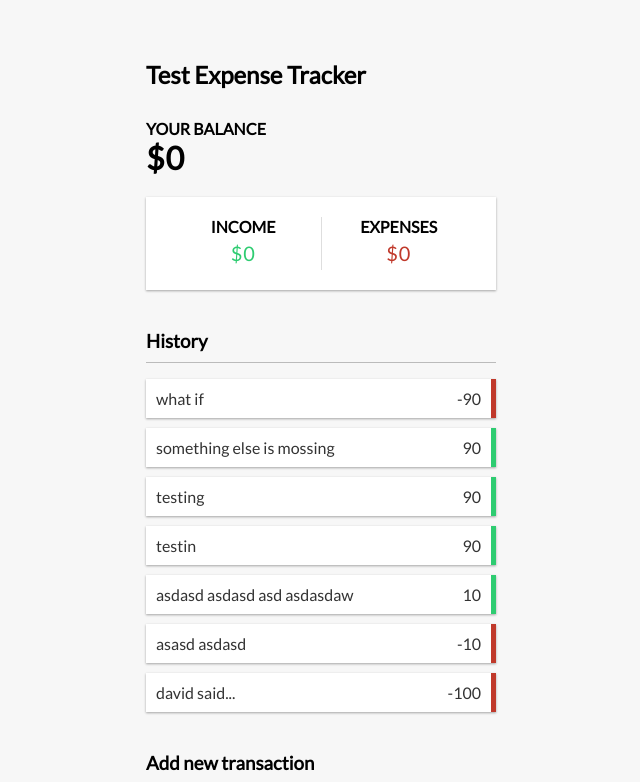
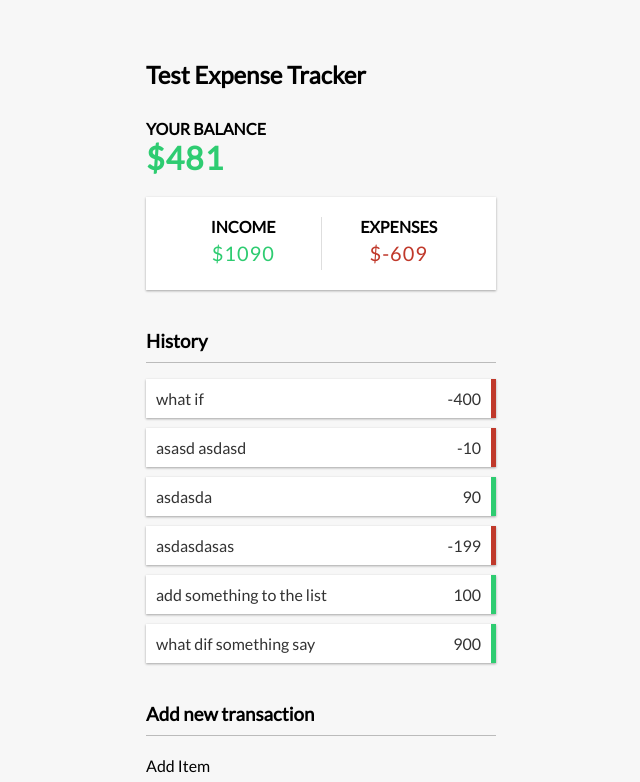
Before and after one commit to s1rHeadly/react-expenses-tracker, a React (Create React App) app: page / in a window 1280 px wide. Shown: the top 782 px of the page, without its empty margins (319-959 px from the left). Built offline with nearby package versions, Linux system fonts and the light colour scheme; data requests are answered from the project's data file.

Commit message:
balances using derived state

```diff
--- a/dummydata/data.json
+++ b/dummydata/data.json
@@ -3,27 +3,7 @@
     {
       "id": "c9f615ed-7e9f-43ca-b149-59d2d9b07631",
       "title": "what if",
-      "amount": -90
-    },
-    {
-      "id": "03191ce9-d371-4083-93ce-aac5211fb46a",
-      "title": "something else is mossing",
-      "amount": 90
-    },
-    {
-      "id": "0b0cf349-c7a2-4606-994b-5f609d3c4f06",
-      "title": "testing",
-      "amount": 90
-    },
-    {
-      "id": "06fa2c5e-b341-40b1-9659-bc24fe344169",
-      "title": "testin",
-      "amount": 90
-    },
-    {
-      "id": "4110bdc6-7cb0-4ebd-8798-adb747101cac",
-      "title": "asdasd asdasd asd asdasdaw",
-      "amount": 10
+      "amount": -400
     },
     {
       "id": "5e22c921-51f0-4809-aa5f-6a2290b0fb3d",
@@ -31,9 +11,24 @@
       "amount": -10
     },
     {
-      "id": "f0240db0-933a-4838-98df-5c4fab4e9ab4",
-      "title": "david said...",
-      "amount": -100
+      "id": "f3cec149-b19e-49f8-ad06-00b183e89792",
+      "title": "asdasda",
+      "amount": 90
+    },
+    {
+      "id": "718f736f-0090-47d1-9548-8755c394589f",
+      "title": "asdasdasas",
+      "amount": -199
+    },
+    {
+      "id": "8c351320-2a29-42b9-86d2-309468cb9373",
+      "title": "add something to the list",
+      "amount": 100
+    },
+    {
+      "id": "f8a17f58-cbae-4957-82a4-631b089fc56d",
+      "title": "what dif something say",
+      "amount": 900
     }
   ]
 }
--- a/src/App.js
+++ b/src/App.js
@@ -18,6 +18,30 @@ const App = () => {
 const [expenses, setExpenses] = useState([]);
 const [isLoading, setIsLoading] = useState(false);
 const [error, setError] = useState(null);
+
+
+
+
+// dervised state
+const totalIncome = expenses
+?.map((item) => item.amount > 0 ? item.amount : false )
+.filter((item) => item !== false)
+.reduce((total, item) => {
+  return total += item
+}, 0)
+
+
+const totalExpenses = expenses
+?.map((item) => item.amount < 0 ? item.amount : false)
+.filter((item) => item !== false)
+.reduce((total, item) => {
+  return total += item
+}, 0);
+
+const balance = totalIncome - Math.abs(totalExpenses);
+
+
+
 
 
 // functions
@@ -66,7 +90,6 @@ const addItem = async(item) => {
           setIsLoading(false)
         }
 
-
        } catch (error) {
           setError(error)
 
@@ -89,8 +112,8 @@ const addItem = async(item) => {
     <Header />
     <Container>
 
-      <Balance />
-      <IncomeExpenses/>
+      <Balance balance={balance}/>
+      <IncomeExpenses totalIncome={totalIncome} totalExpenses={totalExpenses}/>
       {error !== null && <Error error={error} />}
       {!isLoading && error === null && <ItemsList expenses={expenses}/>}
       <Form onGetExpense={addItem}/>
--- a/src/components/Balance.js
+++ b/src/components/Balance.js
@@ -2,10 +2,14 @@ import React from 'react';
 import PropTypes from 'prop-types'
 
 const Balance = ({balance}) => {
+
+  const styles = {
+    color: balance < 0 ? "var(--base-red)" : "var(--base-green)",
+  };
   return (
     <>
       <h4>Your Balance</h4>
-      <h1>${balance}</h1>
+      <h1 style={styles}>${balance}</h1>
     </>
   )
 }
--- a/src/components/Form.js
+++ b/src/components/Form.js
@@ -48,7 +48,10 @@ const onSubmitHandler = (e) => {
 
     e.preventDefault();
 
-    if(inputText.trim().length < 5 || amount === 0) return
+    if(inputText.trim().length < 5 || amount === 0){
+      setDisabled(true)
+      return
+    }
 
     const item = {
         id: uuidv4(),
@@ -79,6 +82,7 @@ const onSubmitHandler = (e) => {
                 placeholder="Enter text..." />
         </div>
 
+        {message && (<div style={{color: "red", fontSize: '12px'}}>{message}</div>)}
 
         <div className="form-control">
             <label htmlFor="amount">Enter Amount</label>
@@ -89,7 +93,7 @@ const onSubmitHandler = (e) => {
                 placeholder="Enter amount..." />
         </div>
 
-        {message && (<div>{message}</div>)}
+
 
        <Button
        onClick={onSubmitHandler}
--- a/src/components/IncomeExpenses.js
+++ b/src/components/IncomeExpenses.js
@@ -1,16 +1,16 @@
 import React from "react";
 import PropTypes from 'prop-types'
 
-const IncomeExpenses = ({incomeAmount, expensesAmount}) => {
+const IncomeExpenses = ({totalIncome, totalExpenses}) => {
   return (
     <div className="inc-exp-container">
       <div>
         <h4>Income</h4>
-        <p className="money plus">${incomeAmount}</p>
+        <p className="money plus">${totalIncome}</p>
       </div>
       <div>
         <h4>Expenses</h4>
-        <p className="money minus">${expensesAmount}</p>
+        <p className="money minus">${totalExpenses}</p>
       </div>
     </div>
   );
--- a/src/styles/App.css
+++ b/src/styles/App.css
@@ -2,6 +2,10 @@
 
 :root {
   --box-shadow: 0 1px 3px rgba(0, 0, 0, 0.12), 0 1px 2px rgba(0, 0, 0, 0.24);
+  --base-red: #e74c3c;
+  --base-green: #2ecc71;
+
+
 }
 
 * {
```
